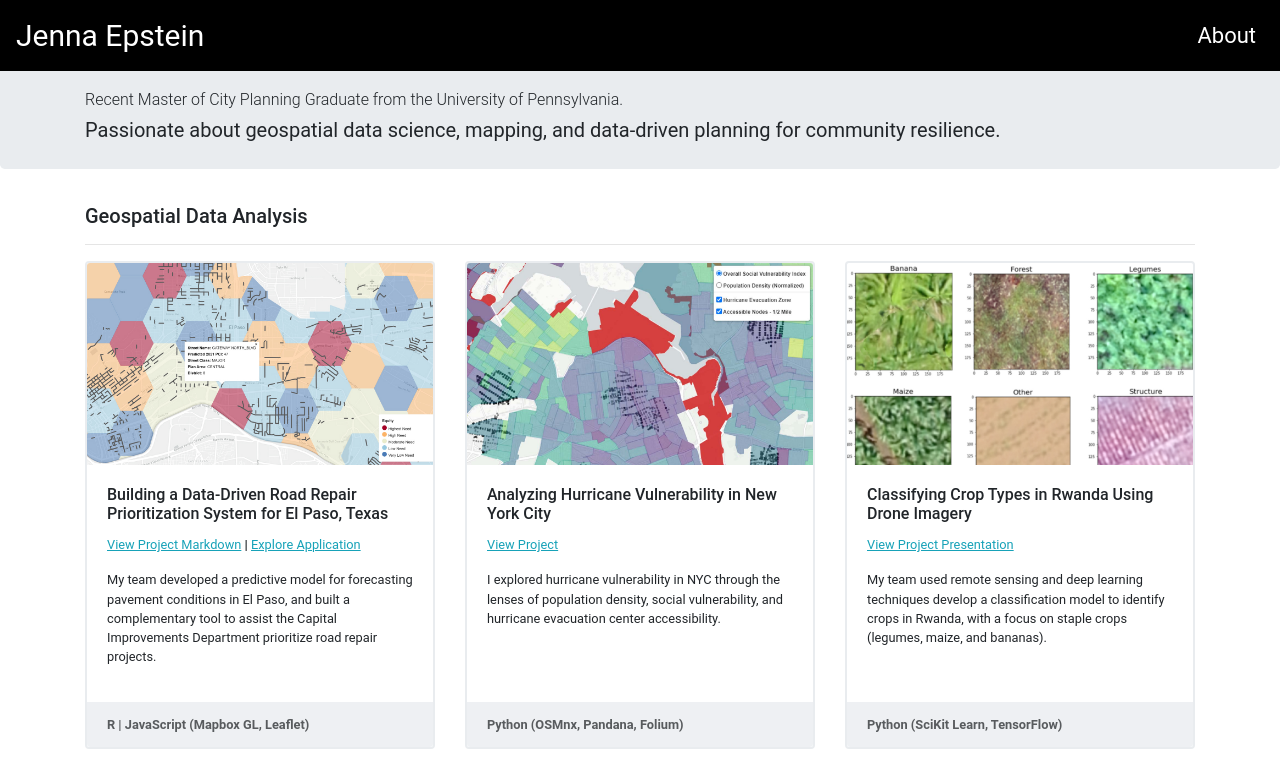
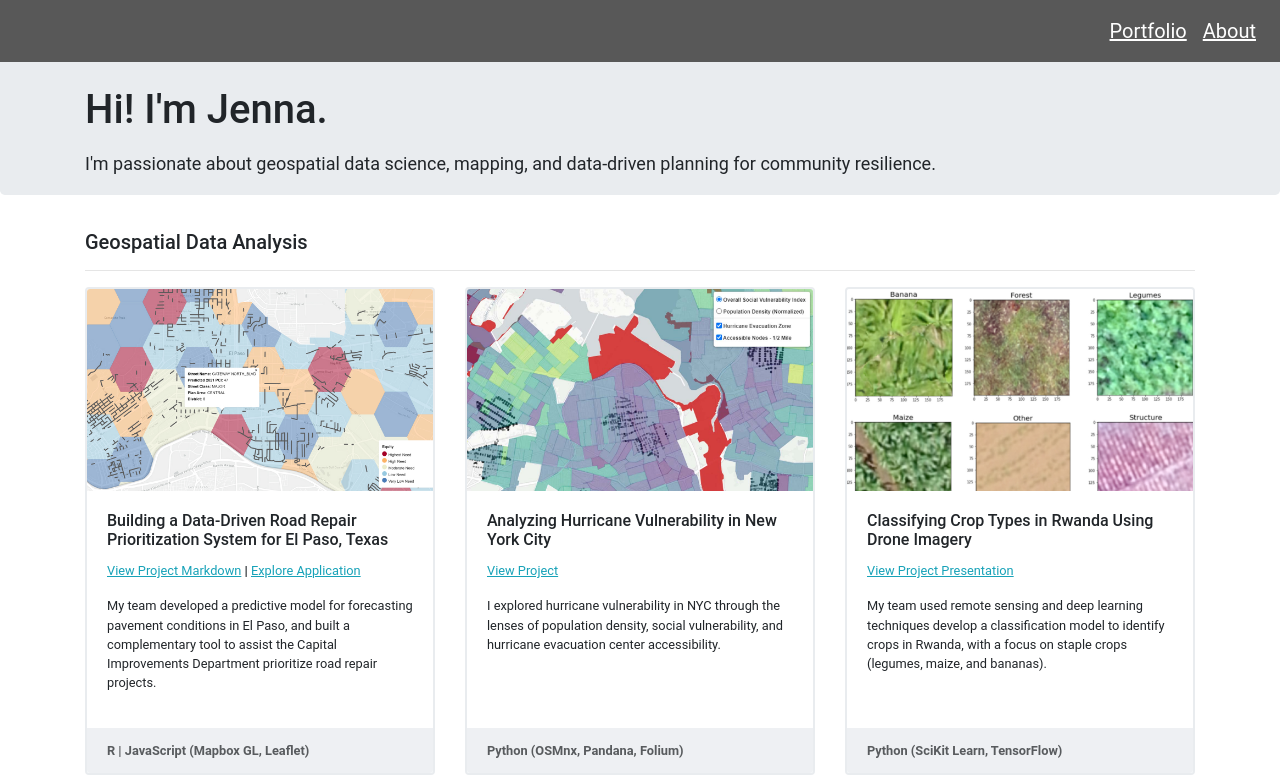
Before and after one commit to jennaepstein/jennaepstein.github.io, a website: page index.html in a window 1280 px wide. Shown: the top 778 px of the page. Drawn offline with nearby package versions, Linux system fonts and the light colour scheme.

Commit message:
website updates

```diff
--- a/css/jennaepstein.css
+++ b/css/jennaepstein.css
@@ -25,7 +25,7 @@ body {
 .btn-primary {
   background-color: #343a40;
   border-color: #343a40;
-  color: ##17a2b8
+  color: #17a2b8
 }
 
 
@@ -35,7 +35,7 @@ body {
     border-color: #17a2b8; /*set the color you want here*/ }
 
 .bg-dark {
-  background-color: #000000!important
+  background-color: #585858!important
 }
 
 .navbar-dark .navbar-nav .nav-link {
--- a/index.html
+++ b/index.html
@@ -24,35 +24,37 @@
   <!-- Navigation -->
   <div class="row"><nav class="navbar fixed-top navbar-expand-lg navbar-dark bg-dark fixed-top">
     <div class="collapse navbar-collapse" id="navbarResponsive">
-          <a class="navbar-brand" href="index.html"<h1 class="display-1"style="color:white; font-size: 30px; font-weight: 400">Jenna Epstein</h1></a></div>
-      <!--<a class="navbar-brand" href="index.html">Jenna Epstein</a>-->
+          <!--<a class="navbar-brand" <h1 class="display-1"style="color:white; font-size: 20px">JENNA EPSTEIN</h1></a></div>-->
+     <!--<a class="navbar-brand" href="index.html">Jenna Epstein</a>-->
       <button class="navbar-toggler navbar-toggler-right" type="button" data-toggle="collapse" data-target="#navbarResponsive" aria-controls="navbarResponsive" aria-expanded="false" aria-label="Toggle navigation">
         <span class="navbar-toggler-icon"></span>
       </button>
-      <!--<div class="collapse navbar-collapse" id="navbarResponsive">
+      <div class="collapse navbar-collapse" id="navbarResponsive">
         <ul class="navbar-nav ml-auto">
           <li class="nav-item">
-            <a class="nav-link" href="index.html">Portfolio</a>
-          </li>-->
+            <a class="nav-link" href="index.html"style="color:white; font-size: 20px"><u>Portfolio</u></a>
+          </li>
           <div class="collapse navbar-collapse" id="navbarResponsive">
             <ul class="navbar-nav ml-auto">
               <li class="nav-item">
-                <a class="nav-link" href="about.html"style="color:white; font-size: 22px">About</a>
+                <a class="nav-link" href="about.html"style="color:white; font-size: 20px"><u>About</u></a>
               </li>
      <div class="collapse navbar-collapse" id="navbarResponsive">
         <ul class="navbar-nav ml-auto">
         </ul>
       </div>
-    </div></div>
+    </div>
+  </div>
   </nav>
+  </div>
 
   <!-- Page Content -->
 
 <div class="jumbotron">
   <div class="container-fluid">
     <div class="container"><br>
-    <p class="lead" style="font-size: 16px; margin-top: 5px; margin-bottom: 3px">Recent Master of City Planning Graduate from the University of Pennsylvania.</p>
-     <p class="lead"><strong>Passionate about geospatial data science, mapping, and data-driven planning for community resilience.</strong></p>
+      <p class="lead" style="font-size: 28px; margin-top: 3px; margin-bottom: 3px"><h1>Hi! I'm Jenna.</h1></p>
+     <p class="lead" style="font-size: 18px; margin-top: 5px; margin-bottom: 10px"><strong>I'm passionate about geospatial data science, mapping, and data-driven planning for community resilience.</strong></p>
   </div></div></div>
 
     <!-- Page Heading/Breadcrumbs -->
```
Also changed, not shown: about.html (+17 -16 lines), 1 other file.
